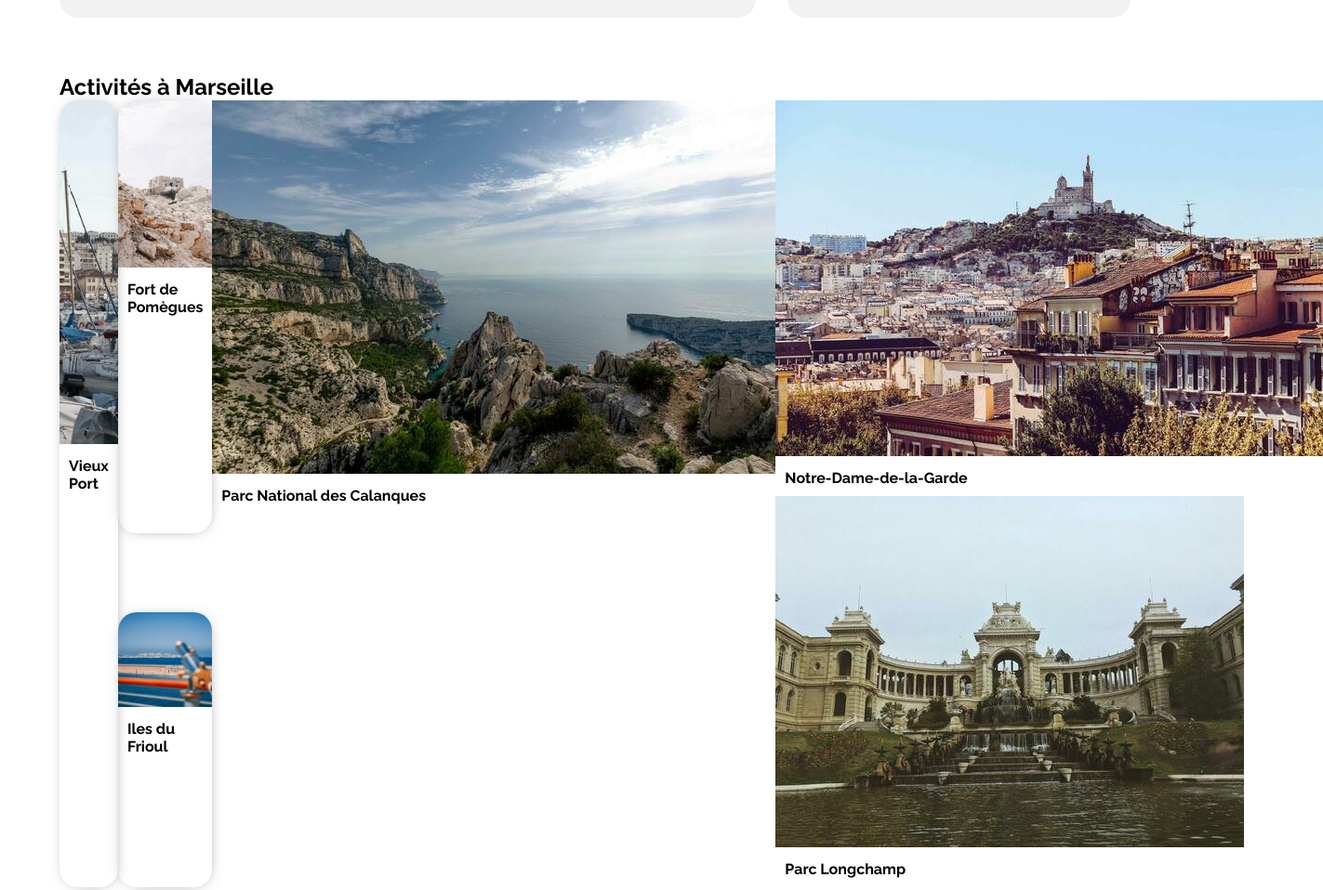
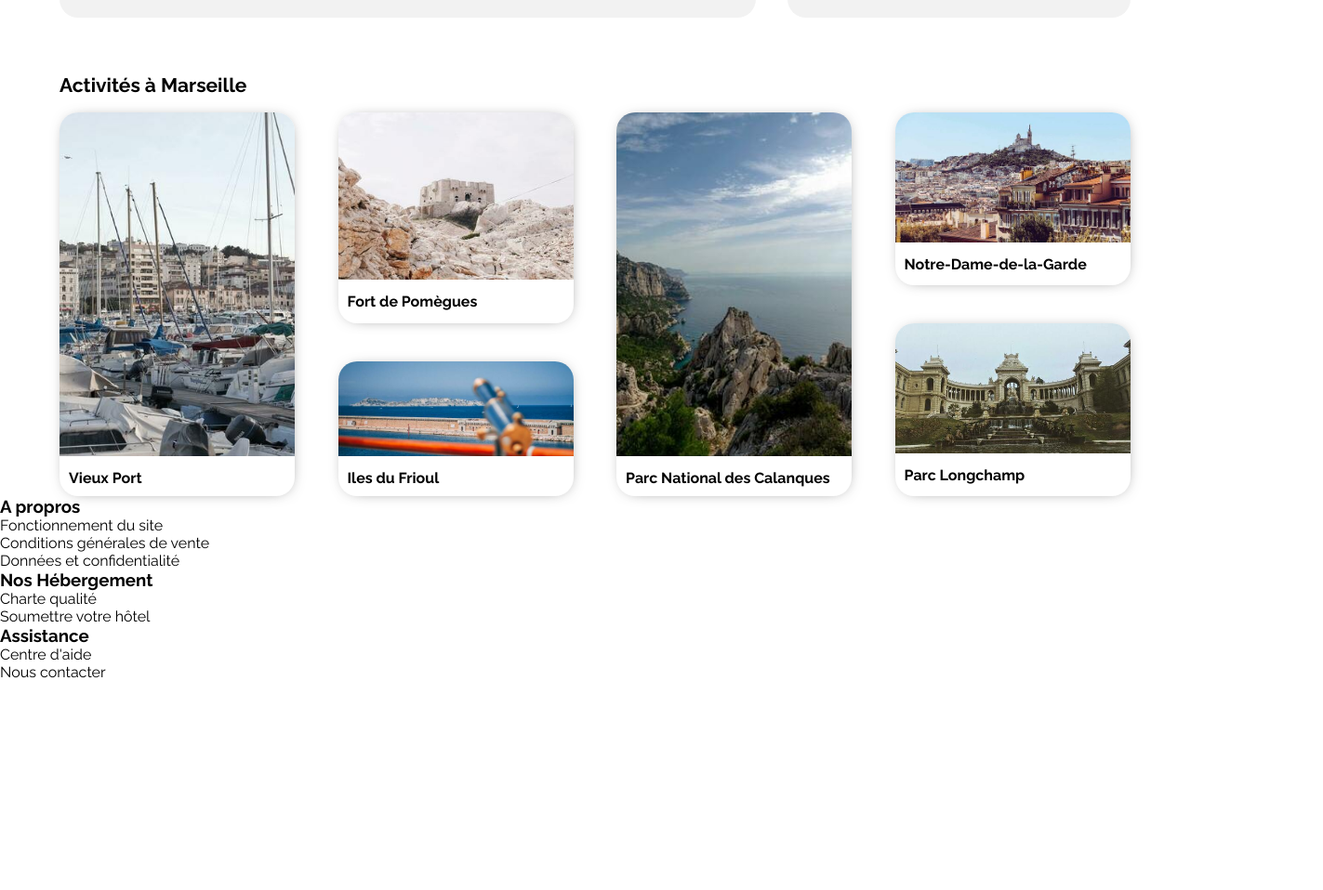
Before and after one commit to VitomiT/Projet2_Reservia, a plain HTML site: page index.html in a window 1280 px wide. Shown: the part 1113-2071 px from the top of the page at 93% size, 1423 px wide, since content can reach past the window. After the commit the page ends 1846 px from the top, so only its background shows below. Drawn offline with Linux system fonts and the light colour scheme.

Commit message:
css activité marseille deuxieme partie

```diff
--- a/style.css
+++ b/style.css
@@ -393,3 +393,73 @@ nav ul {
     object-fit: cover;
     border-radius: 20px 20px 0 0;
 }
+
+.cal {
+    width: 22%;
+    text-decoration-line: none;
+    color: black;
+    border-radius: 20px;
+    box-shadow: 1px 1px 17px -9px rgb(0 0 0 / 75%);
+    border: 0px solid #F2F2F2;
+}
+
+.calanques img {
+    width: 100%;
+    height: 370px;
+    object-fit: cover;
+    border-radius: 20px 20px 0 0;
+}
+
+.notredame-longchamp {
+    width: 22%;
+    display: flex;
+    flex-direction: column;
+    justify-content: space-between;
+}
+
+.notredame-longchamp .nd {
+    width: 100%;
+    height: 45%;
+    text-decoration-line: none;
+    color: black;
+    border-radius: 20px;
+    box-shadow: 1px 1px 17px -9px rgb(0 0 0 / 75%);
+    border: 0px solid #F2F2F2;
+}
+
+.notredame {
+    height: 100%;
+}
+
+.notredame-longchamp .lo {
+    width: 100%;
+    height: 45%;
+    text-decoration-line: none;
+    color: black;
+    border-radius: 20px;
+    box-shadow: 1px 1px 17px -9px rgb(0 0 0 / 75%);
+    border: 0px solid #F2F2F2;
+}
+
+.longchamp {
+    height: 100%;
+}
+
+.notredame img {
+    width: 100%;
+    height: 140px;
+    object-fit: cover;
+    border-radius: 20px 20px 0 0;
+}
+
+.longchamp img {
+    width: 100%;
+    height: 140px;
+    object-fit: cover;
+    border-radius: 20px 20px 0 0;
+}
+
+.title-activities h2 {
+    padding-bottom: 17px;
+    font-size: 21px;
+}
```
